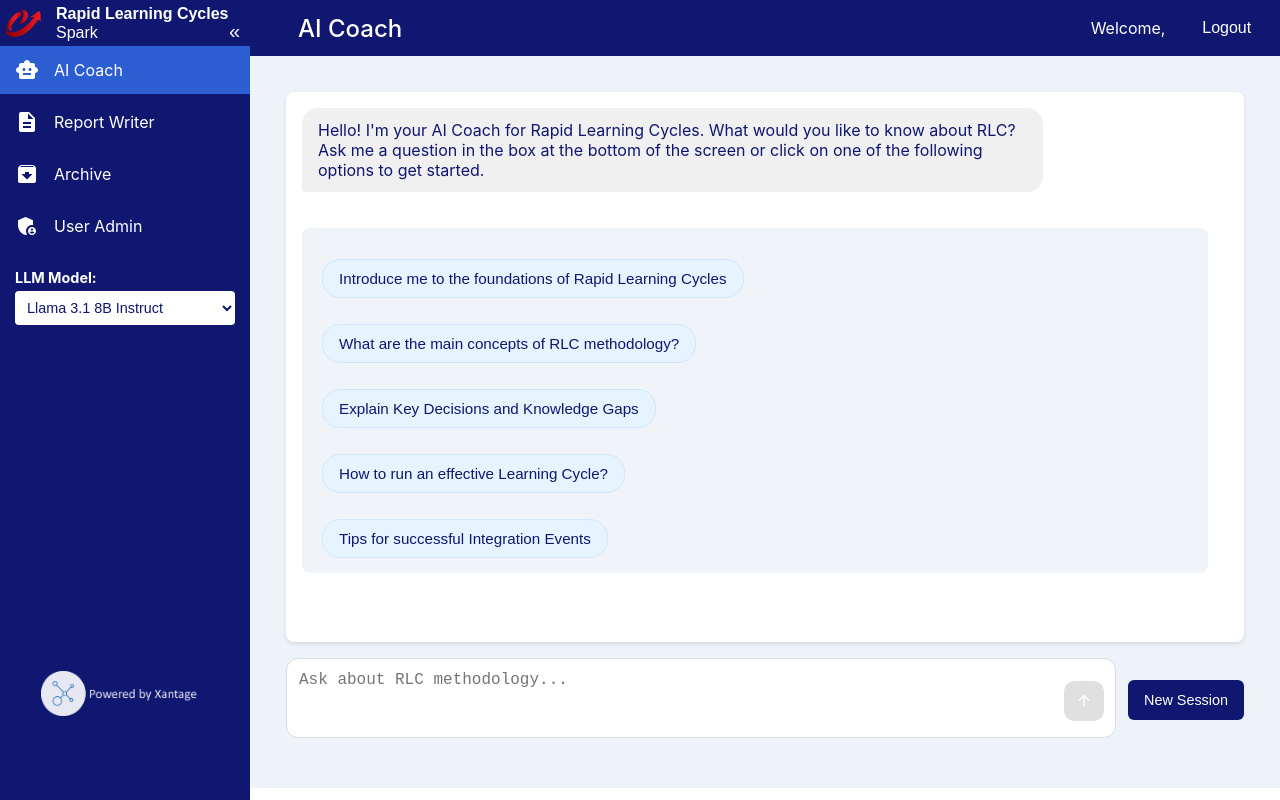
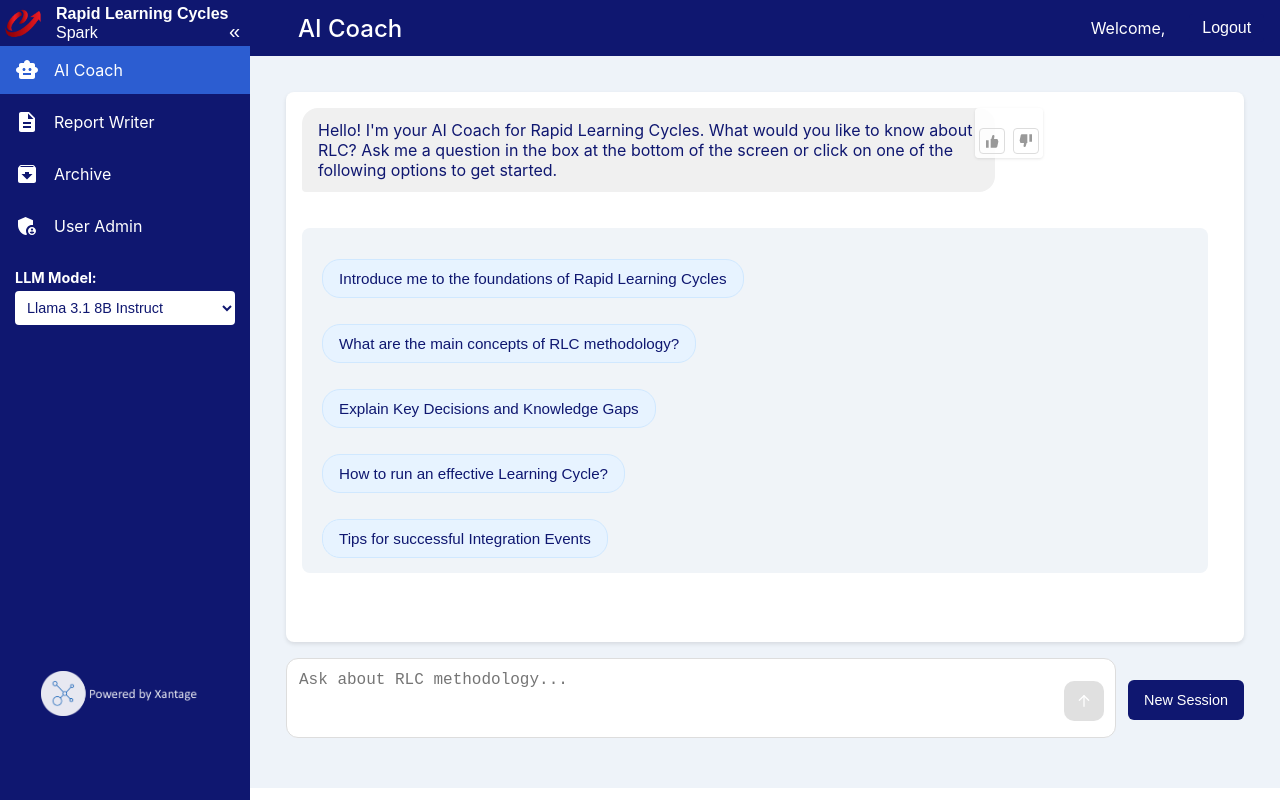
Before and after one commit to XantageDX/rlc-coach, a React (Create React App) app in the folder frontend/: page /ai-coach in a window 1280 px wide. Built offline with nearby package versions, Linux system fonts and the light colour scheme; sample sign-in values are in the browser's storage.

Commit message:
User Feedback v.02

```diff
--- a/frontend/src/App.js
+++ b/frontend/src/App.js
@@ -104,6 +104,9 @@ import './styles/auth.css';
 import './styles/ai-coach.css';
 import './styles/archive.css';
 
+import './components/common/FeedbackButtons.css';
+import './components/common/FeedbackModal.css';
+
 // Layout wrapper for protected routes with header and sidebar
 const ProtectedLayout = () => {
   const [sidebarCollapsed, setSidebarCollapsed] = useState(false);
--- a/frontend/src/components/ai-coach/AICoach.js
+++ b/frontend/src/components/ai-coach/AICoach.js
@@ -500,12 +500,30 @@ const AICoach = () => {
 
       <div className="messages-container">
         {messages.map((message, index) => (
+          // <div
+          //   key={index}
+          //   className={`message ${message.role === 'user' ? 'user-message' : 'assistant-message'}`}
+          // >
+          //   <div className="message-content">
+          //     {message.content}
+
+          //     {/* Add feedback buttons only to assistant messages */}
+          //     {message.role === 'assistant' && (
+          //       <FeedbackButtons
+          //         messageId={index}
+          //         onFeedbackSubmit={handleFeedbackSubmit}
+          //       />
+          //     )}
+          //   </div>
+          // </div>
           <div
             key={index}
             className={`message ${message.role === 'user' ? 'user-message' : 'assistant-message'}`}
           >
-            <div className="message-content">
-              {message.content}
+            <div className="message-wrapper">
+              <div className="message-content">
+                {message.content}
+              </div>
 
               {/* Add feedback buttons only to assistant messages */}
               {message.role === 'assistant' && (
--- a/frontend/src/components/common/FeedbackButtons.css
+++ b/frontend/src/components/common/FeedbackButtons.css
@@ -1,24 +1,23 @@
 .feedback-buttons-container {
-    position: relative;
-    display: inline-block;
+  margin-left: 8px;
+  display: flex;
+  align-items: center;
 }
 
 .feedback-buttons {
   display: flex;
   gap: 8px;
-    position: absolute;
-    right: -20px;
-    top: 0;
 }
 
 .feedback-button {
   background: none;
-    border: none;
+  border: 1px solid #ddd;
   cursor: pointer;
   padding: 4px;
-    color: #888;
+  color: #999;
   border-radius: 4px;
   transition: background-color 0.2s, color 0.2s;
+  display: flex;
 }
 
 .feedback-button:hover {
--- a/frontend/src/components/common/FeedbackButtons.js
+++ b/frontend/src/components/common/FeedbackButtons.js
@@ -1,23 +1,13 @@
-import React, { useState } from 'react';
+import React from 'react';
 import './FeedbackButtons.css';
 
 const FeedbackButtons = ({ messageId, onFeedbackSubmit }) => {
-  const [showButtons, setShowButtons] = useState(false);
-
-  const handleMouseEnter = () => setShowButtons(true);
-  const handleMouseLeave = () => setShowButtons(false);
-
   const handleFeedback = (rating) => {
     onFeedbackSubmit(messageId, rating);
   };
 
   return (
-    <div
-      className="feedback-buttons-container"
-      onMouseEnter={handleMouseEnter}
-      onMouseLeave={handleMouseLeave}
-    >
-      {showButtons && (
+    <div className="feedback-buttons-container">
       <div className="feedback-buttons">
         <button
           className="feedback-button thumbs-up"
@@ -38,7 +28,6 @@ const FeedbackButtons = ({ messageId, onFeedbackSubmit }) => {
           </svg>
         </button>
       </div>
-      )}
     </div>
   );
 };
--- a/frontend/src/styles/ai-coach.css
+++ b/frontend/src/styles/ai-coach.css
@@ -1,4 +1,61 @@
 /* AI Coach styles */
+
+.message-wrapper {
+  position: relative;
+  display: flex;
+  width: 100%;
+}
+
+.message-content {
+  flex: 1;
+  white-space: pre-wrap;
+}
+.feedback-buttons-container {
+  position: relative;
+  display: inline-block;
+  width: 40px;
+  min-height: 24px;
+  margin-left: 5px;
+}
+
+.feedback-buttons {
+  display: flex;
+  gap: 8px;
+  position: absolute;
+  right: 0;
+  top: 0;
+  background-color: rgba(255, 255, 255, 0.9);
+  padding: 4px;
+  border-radius: 4px;
+  box-shadow: 0 1px 3px rgba(0, 0, 0, 0.1);
+}
+
+.feedback-button {
+  background: none;
+  border: 1px solid #ddd;
+  cursor: pointer;
+  padding: 4px;
+  color: #555;
+  border-radius: 4px;
+  transition: background-color 0.2s, color 0.2s;
+  display: flex;
+  align-items: center;
+  justify-content: center;
+}
+
+.feedback-button:hover {
+  background-color: #f0f0f0;
+  color: #333;
+}
+
+.thumbs-up:hover {
+  color: var(--brand-darkblue);
+}
+
+.thumbs-down:hover {
+  color: #d32f2f;
+}
+
 .ai-coach-container {
   display: flex;
   flex-direction: column;
```
Lines whose indentation alone changed are shown as unchanged.
